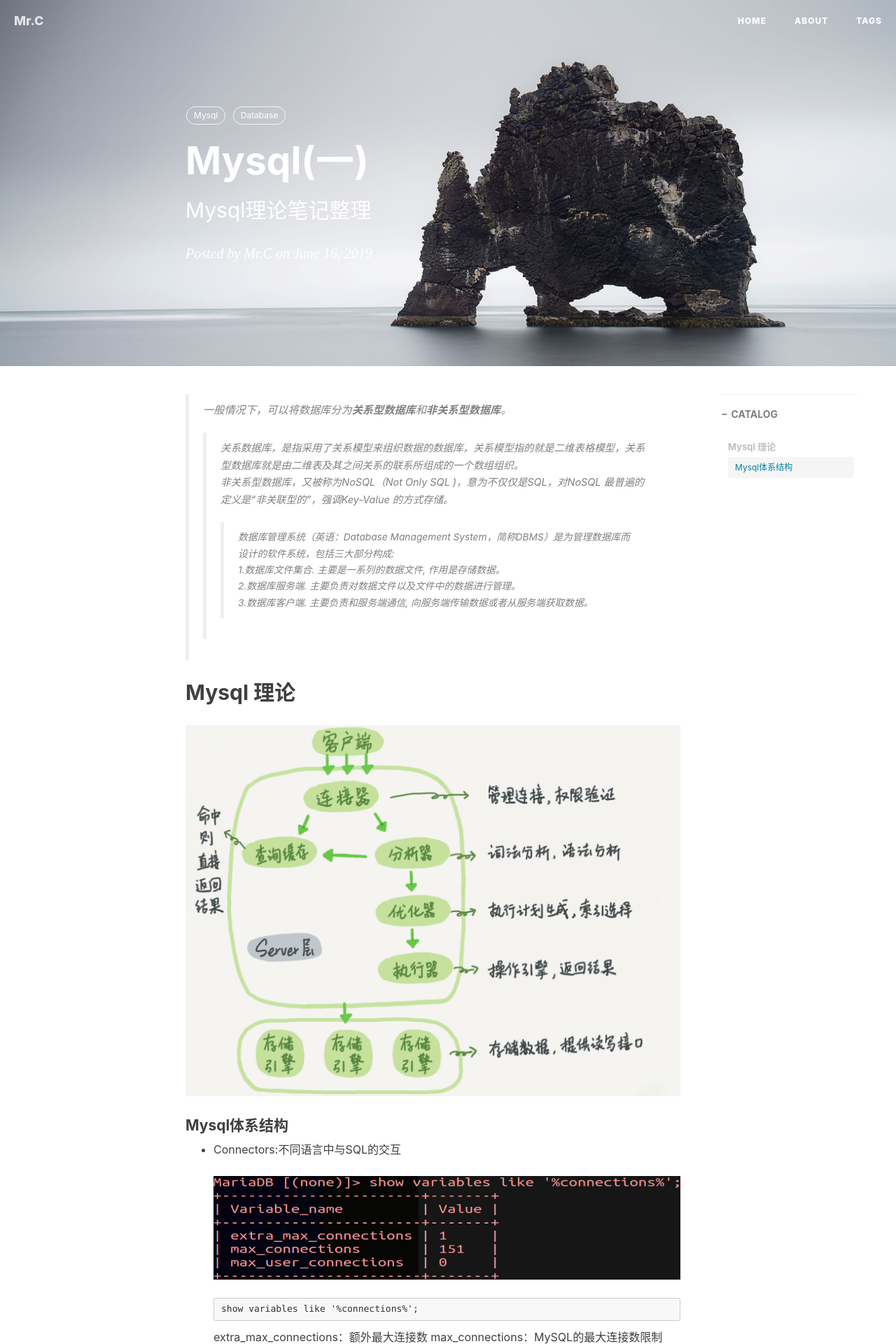
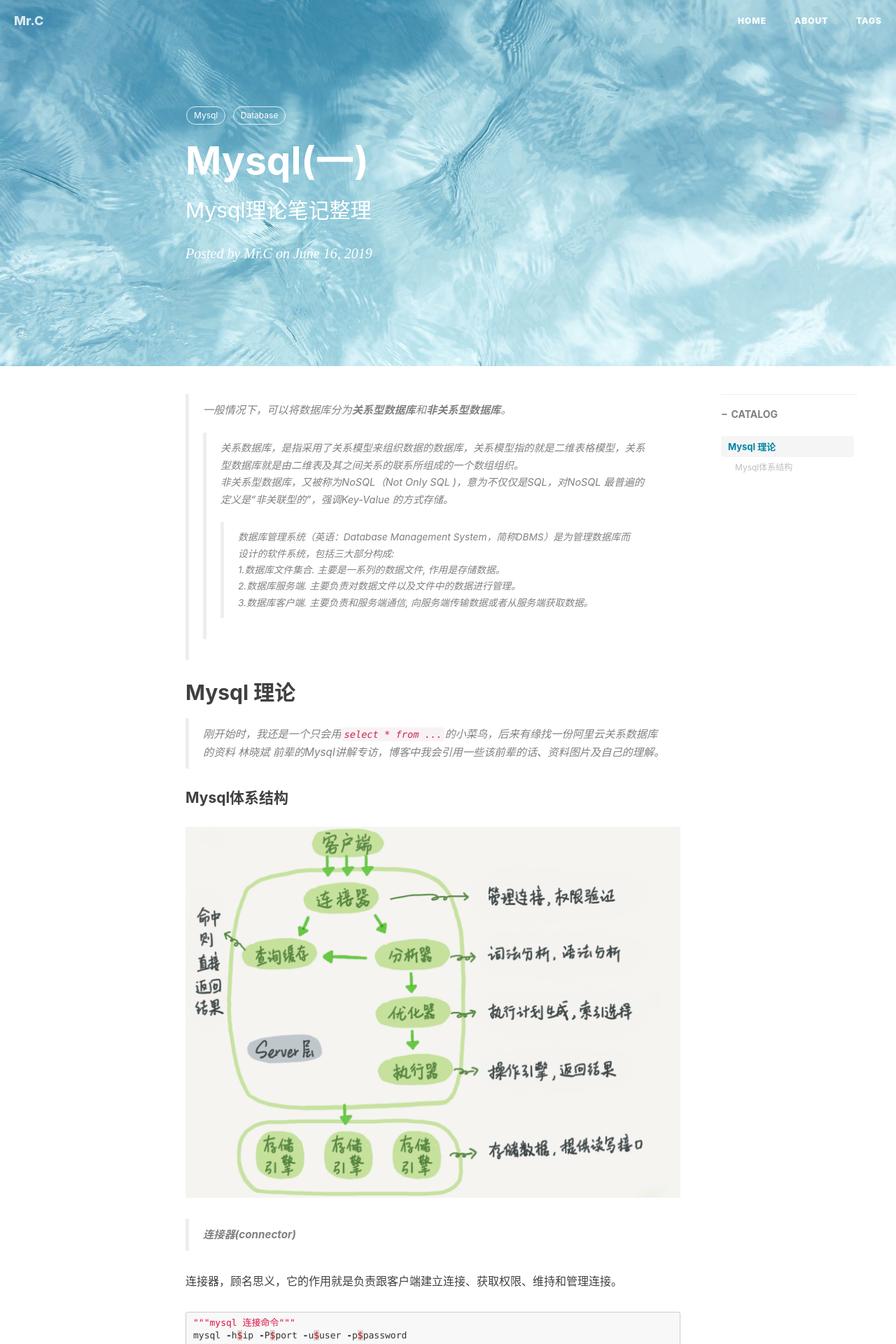
Before and after one commit to Liao-JianHao/c-blogs.github.io, a Jekyll site: the page built from _posts/2019-06-16-Mysql(一).md, in a window 1280 px wide. Shown: the top 1920 px of the page at 70% size. Built offline with Jekyll 4.4.1, drawn with Linux system fonts in a browser that asks for light colours; nearby versions of some CDN libraries; comment, search, counter and statistics services are not loaded; some of the changed text lies outside the part shown.

Commit message:
update blog

```diff
--- a/_posts/2019-06-16-Mysql(一).md
+++ b/_posts/2019-06-16-Mysql(一).md
@@ -4,7 +4,7 @@
 subtitle:   Mysql理论笔记整理
 date:       2019-06-16
 author:     Mr.C
-header-img: img/mysql.jpg
+header-img: img/photo4.jpg
 catalog: true
 tags:
     - Mysql
@@ -21,9 +21,23 @@
 3.数据库客户端. 主要负责和服务端通信, 向服务端传输数据或者从服务端获取数据。 <br>
 
 ## Mysql 理论
+
+> 刚开始时，我还是一个只会用`select * from ...`的小菜鸟，后来有缘找一份阿里云关系数据库的资料 林晓斌 前辈的Mysql讲解专访，博客中我会引用一些该前辈的话、资料图片及自己的理解。
+
+#### Mysql体系结构
 ![Mysql](http://www.c-blogs.cn/img/Mysql.png)
-#### Mysql体系结构
-- Connectors:不同语言中与SQL的交互
+
+
+> **连接器(connector)**
+
+连接器，顾名思义，它的作用就是负责跟客户端建立连接、获取权限、维持和管理连接。
+~~~python
+"""mysql 连接命令"""
+mysql -h$ip -P$port -u$user -p$password
+~~~
+连接命令是客户端工具，建立完成TCP的三次握手后，就会开始认证用户身份，user、password，如果验证失败就会报`Access denied for user`的错误，如果验证通过连接器会查询该用户拥有的权限。
+
+
 ![connections](http://www.c-blogs.cn/img/mysql-connections.png)
 ~~~mysql
 show variables like '%connections%';
@@ -31,3 +45,47 @@
     extra_max_connections：额外最大连接数
     max_connections：MySQL的最大连接数限制
     max_user_connections：是单个用户的最大连接数，这里未指明是哪个用户，是任意一个用户
+
+> **查询缓存(Cache、Buffer)**
+
+连接建立好后，就可以执行`select`语句了，执行逻辑就会来到第二步：查询缓存。如果能从缓存中找到key，那么这个value就会被直接返回给客户端。如果语句不存在，就会执行并语句，执行结果会存入查询缓存中并把结果返回。
+
+![CahceBuffer](http://www.c-blogs.cn/img/mysql-cache.png)
+    全局和引擎特定的缓存和缓冲区
+
+> **分析器(Parser)**
+
+当语句没有命中查询缓存，就要开始真正执行语句了。分析器先会做"词法分析"，例子：`select * from mysql.user \G` ，解析字符串分别是什么，代表什么。做完识别后，就要做"语法分析"，就会根据语法规则，判断是否满足MySQL语法。如果不对，就会报`You have an error in your SQL syntax`的错误。
+
+> **优化器(Optimizer)**
+
+经过了分析器后，Mysql就知道你要做什么，在返回数据之前，还要经过优化器的处理。通过`optimizer_switch`控制优化行为。
+
+> **执行器**
+
+经过种种'考验'后，终于进入执行器阶段，但在执行的时候，要判断该用户是否对查询的表、查询的字段等是否有权限，查询也会在优化器之前调用precheck验证权限。如果有，执行器就会根据表的引擎定义，去使用引擎提供的接口，至此，这个语句就执行完成了。
+
+> 引擎(engine)
+
+![engine](http://www.c-blogs.cn/img/mysql-engine.png)
+![engine](http://www.c-blogs.cn/img/mysql-engines.png)
+· MyISAM：默认的MySQL插件式存储引擎，它是在Web、数据仓储和其他应用环境下最常使用的存储引擎之一。注意，通过更改STORAGE_ENGINE配置变量，能够方便地更改MySQL服务器的默认存储引擎。
+
+· InnoDB：用于事务处理应用程序，具有众多特性，包括ACID事务支持。(提供行级锁)
+
+· BDB：可替代InnoDB的事务引擎，支持COMMIT、ROLLBACK和其他事务特性。
+
+· Memory：将所有数据保存在RAM中，在需要快速查找引用和其他类似数据的环境下，可提供极快的访问。
+
+· Merge：允许MySQL DBA或开发人员将一系列等同的MyISAM表以逻辑方式组合在一起，并作为1个对象引用它们。对于诸如数据仓储等VLDB环境十分适合。
+
+· Archive：为大量很少引用的历史、归档、或安全审计信息的存储和检索提供了完美的解决方案。
+
+· Federated：能够将多个分离的MySQL服务器链接起来，从多个物理服务器创建一个逻辑数据库。十分适合于分布式环境或数据集市环境。
+
+· Cluster/NDB：MySQL的簇式数据库引擎，尤其适合于具有高性能查找要求的应用程序，这类查找需求还要求具有最高的正常工作时间和可用性。
+
+· Other：其他存储引擎包括CSV（引用由逗号隔开的用作数据库表的文件），Blackhole（用于临时禁止对数据库的应用程序输入），以及Example引擎（可为快速创建定制的插件式存储引擎提供帮助）。
+
+
+**注：原创文章，转载请注明出处**
```
Also changed, not shown: img/mysql-cache.png (added), img/mysql-engine.png (added), img/mysql-engines.png (added).
